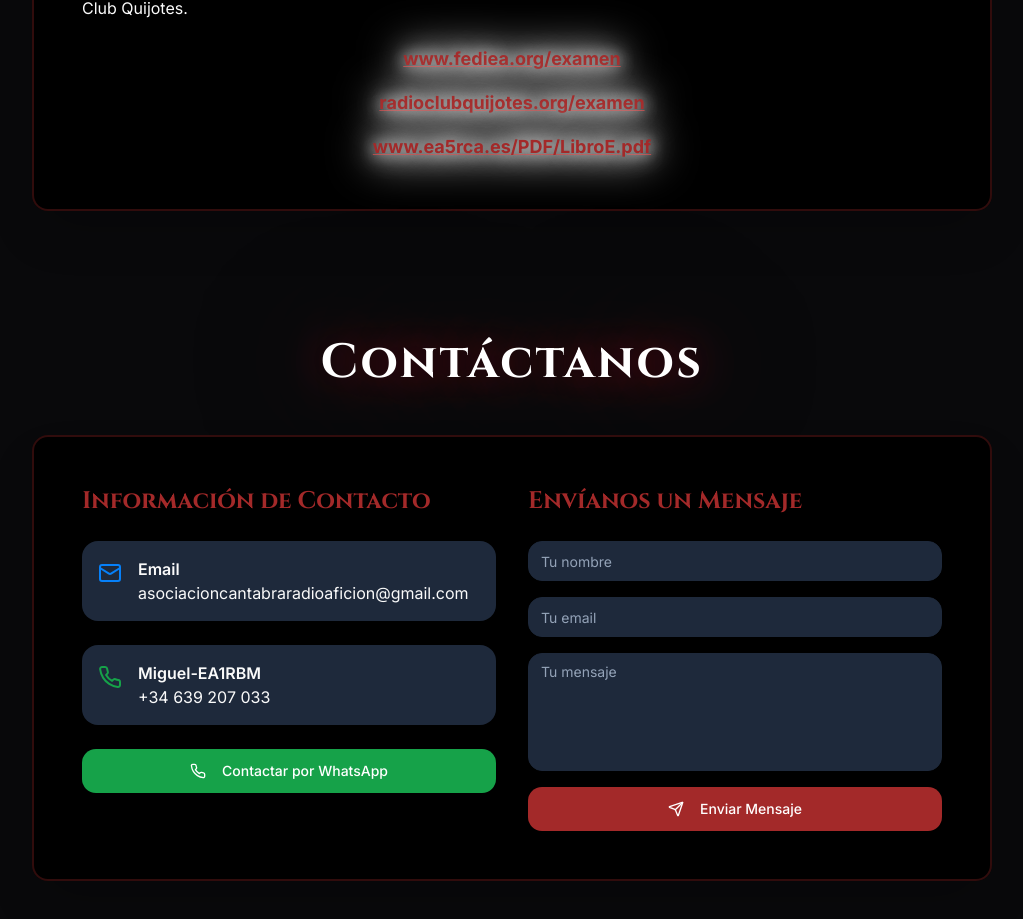
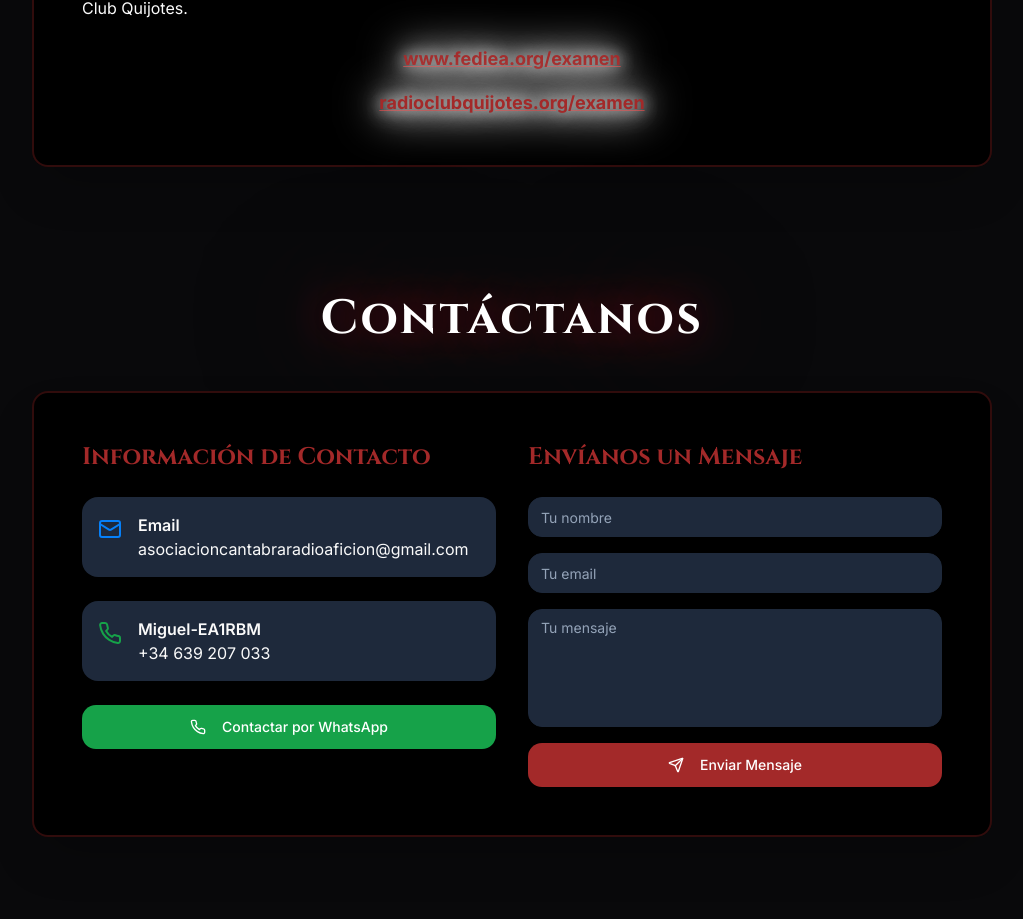
Before and after one commit to GospaMiguel/miguelradioweb1, a React (Vite) app: page / in a window 1280 px wide. Shown: the part 6974-7893 px from the top of the page, without its empty margins (128-1151 px from the left). Built offline with nearby package versions, Linux system fonts and the light colour scheme; the HTML template or start-up script is replaced by a standard one.

Commit message:
Reverted to commit f22d4be80dec9f6f49d73e56b8f0b0162386eb7a

```diff
--- a/src/pages/Index.tsx
+++ b/src/pages/Index.tsx
@@ -263,14 +263,6 @@ const Index = () => {
             >
               radioclubquijotes.org/examen
             </a>
-            <a
-              href="https://www.ea5rca.es/PDF/LibroE.pdf"
-              target="_blank"
-              rel="noopener noreferrer"
-              className="text-primary hover:text-primary/80 underline font-bold text-lg transition-colors drop-shadow-[0_0_20px_rgba(255,255,255,1)] [text-shadow:0_0_15px_white,0_0_30px_white]"
-            >
-              www.ea5rca.es/PDF/LibroE.pdf
-            </a>
           </div>
         </div>
       </Section>
```
